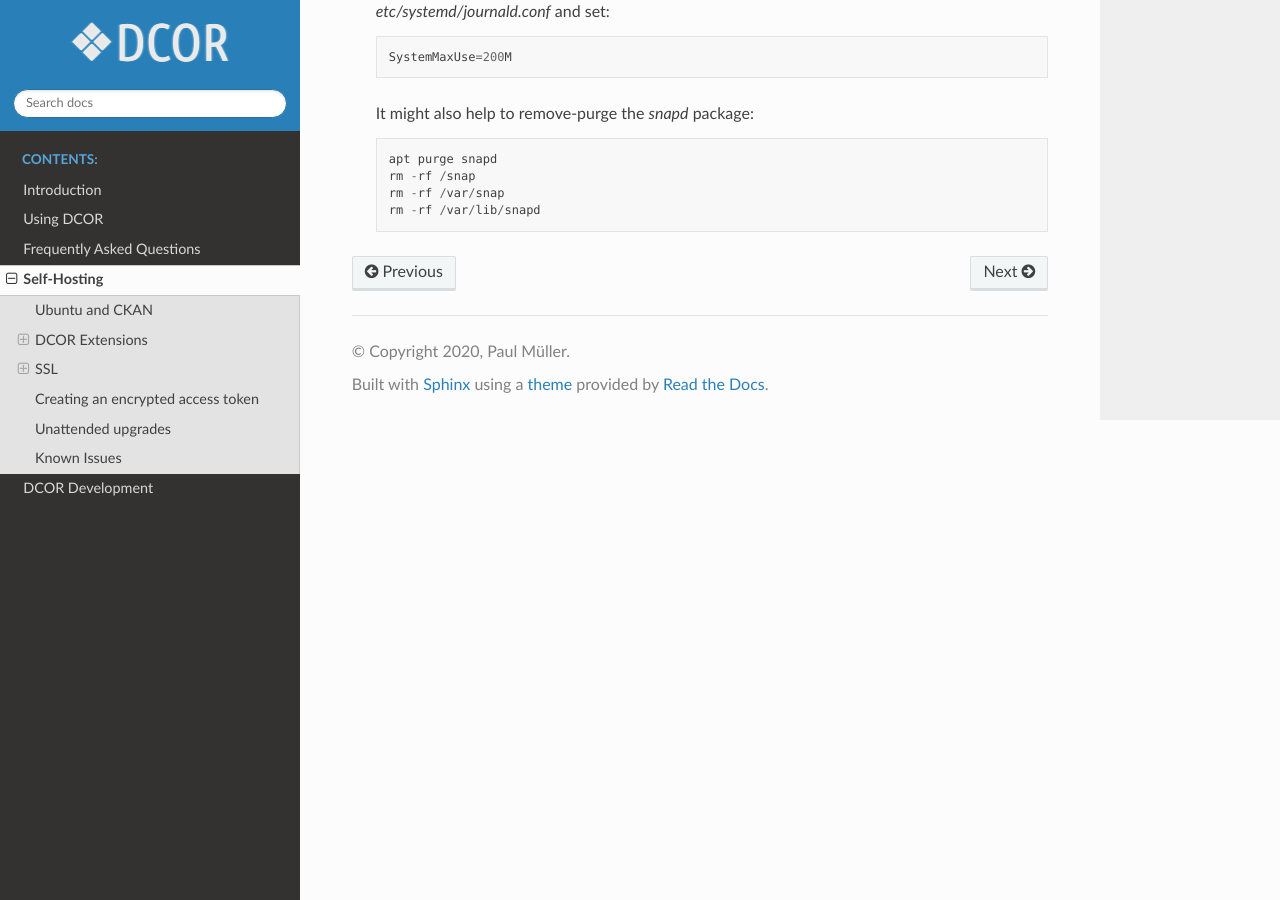
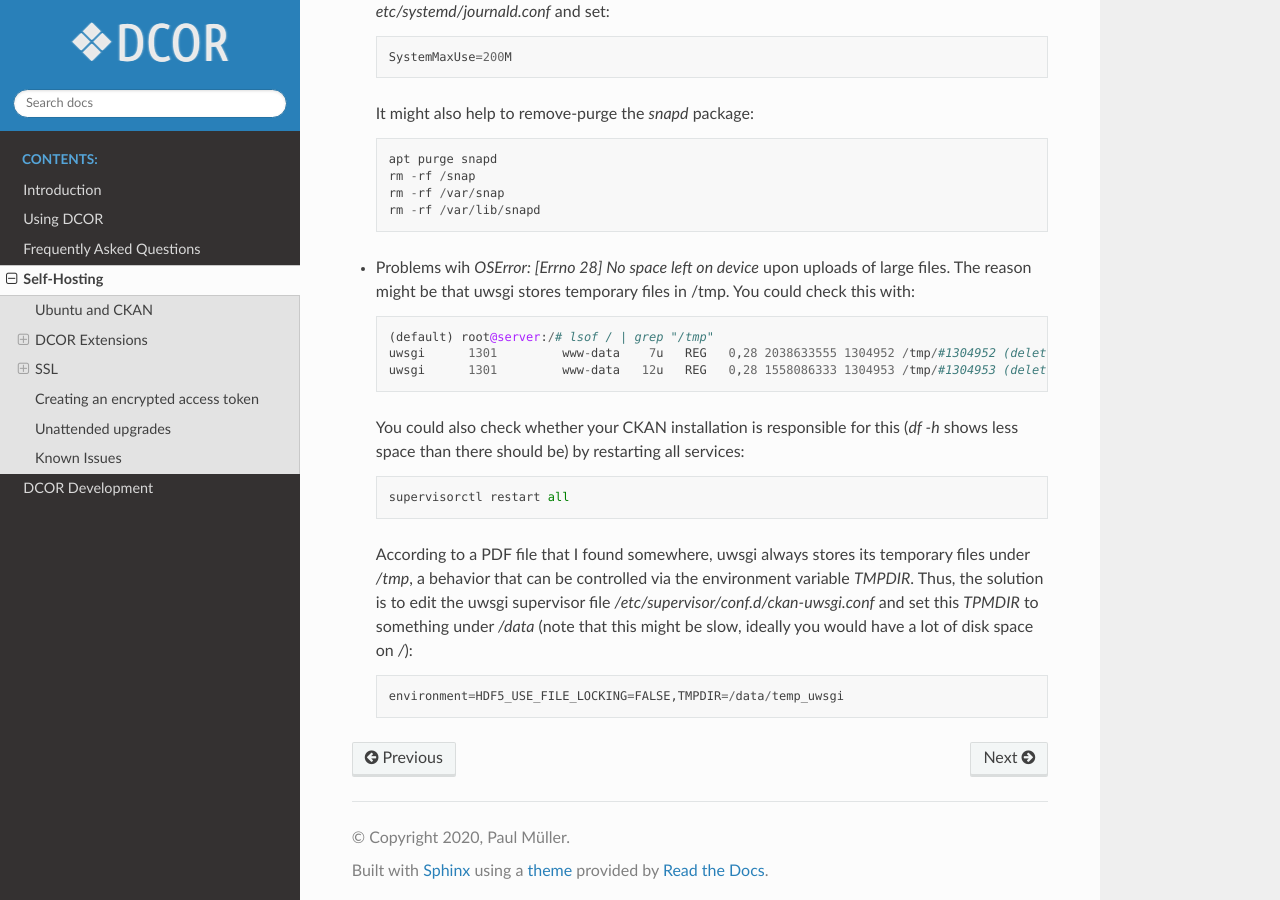
Before and after one commit to DCOR-dev/dcor-docs, a Sphinx documentation site: the page built from docs/sec_self_hosting.rst, in a window 1280 px wide and 900 px high, scrolled down 10327 px. Built offline with Sphinx 7.4.7 and the Read the Docs theme 2.0.0, drawn with Linux system fonts in a browser that asks for light colours.

Commit message:
add info about uwsgi filling up root partition

```diff
--- a/docs/sec_self_hosting.rst
+++ b/docs/sec_self_hosting.rst
@@ -568,3 +568,25 @@ Known Issues
     rm -rf /snap
     rm -rf /var/snap
     rm -rf /var/lib/snapd
+
+- Problems wih `OSError: [Errno 28] No space left on device` upon uploads of
+  large files. The reason might be that uwsgi stores temporary files in /tmp.
+  You could check this with::
+
+    (default) root@server:/# lsof / | grep "/tmp"
+    uwsgi      1301         www-data    7u   REG   0,28 2038633555 1304952 /tmp/#1304952 (deleted)
+    uwsgi      1301         www-data   12u   REG   0,28 1558086333 1304953 /tmp/#1304953 (deleted)
+
+  You could also check whether your CKAN installation is responsible for this
+  (`df -h` shows less space than there should be) by restarting all services::
+
+    supervisorctl restart all
+
+  According to a PDF file that I found somewhere, uwsgi always stores its
+  temporary files under `/tmp`, a behavior that can be controlled via the
+  environment variable `TMPDIR`. Thus, the solution is to edit the uwsgi
+  supervisor file `/etc/supervisor/conf.d/ckan-uwsgi.conf` and set this
+  `TPMDIR` to something under `/data` (note that this might be slow,
+  ideally you would have a lot of disk space on `/`)::
+
+    environment=HDF5_USE_FILE_LOCKING=FALSE,TMPDIR=/data/temp_uwsgi
```
